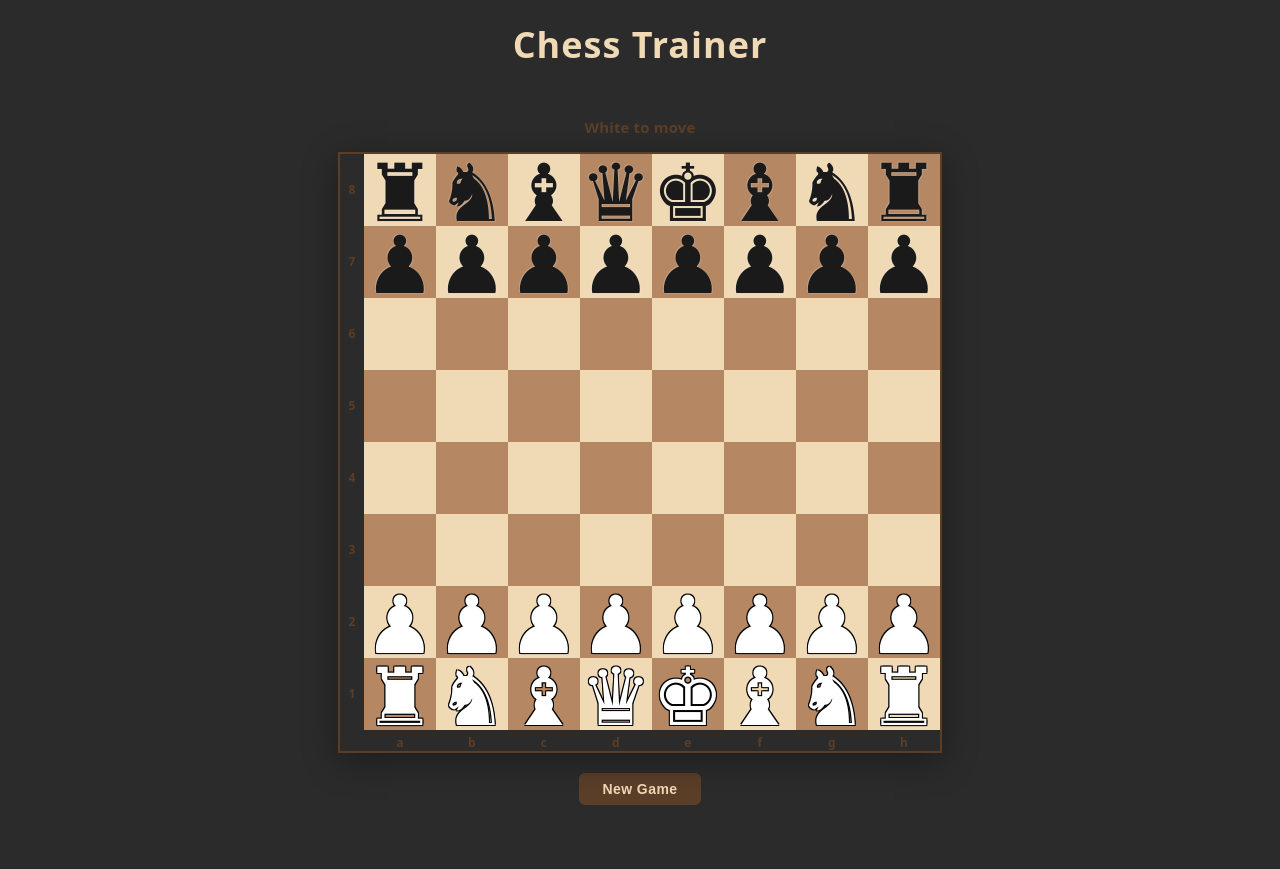
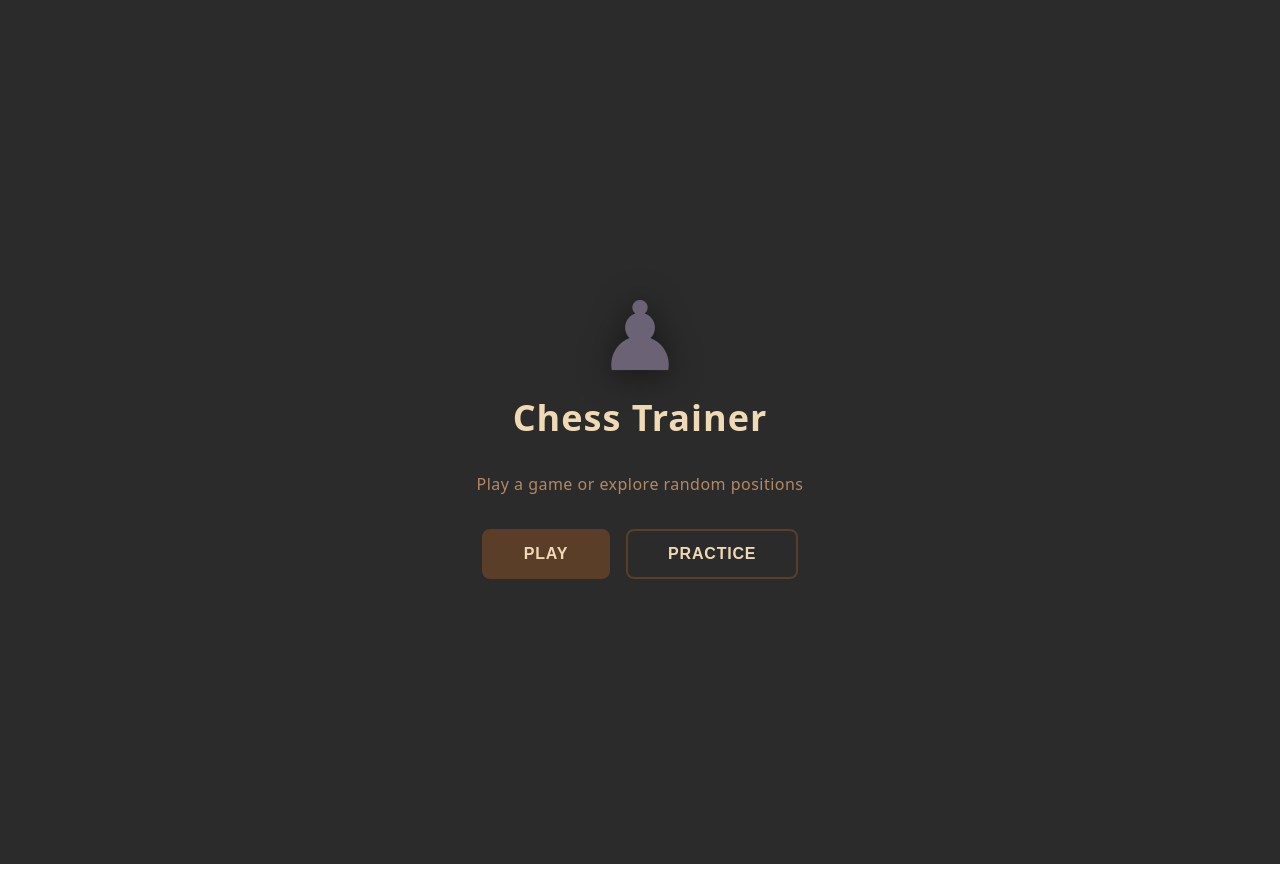
Before and after one commit to johnlouis567/ChessTrainer, a React (Vite) app: page / in a window 1280 px wide. Built offline with nearby package versions, Linux system fonts and the light colour scheme.

Commit message:
Add ChessBoardFactory for generating random board configurations

```diff
--- a/src/App.css
+++ b/src/App.css
@@ -14,3 +14,73 @@
   margin: 0 0 24px;
   letter-spacing: 1px;
 }
+
+/* Home page */
+
+.home {
+  display: flex;
+  flex-direction: column;
+  align-items: center;
+  justify-content: center;
+  gap: 16px;
+  flex: 1;
+  padding: 48px 16px;
+}
+
+.home__icon {
+  font-size: 96px;
+  line-height: 1;
+  margin-bottom: 8px;
+  filter: drop-shadow(0 4px 16px rgba(0, 0, 0, 0.5));
+}
+
+.home__title {
+  color: #f0d9b5;
+  font-size: 48px;
+  font-weight: 700;
+  margin: 0;
+  letter-spacing: 1px;
+}
+
+.home__subtitle {
+  color: #b58863;
+  font-size: 16px;
+  font-weight: 500;
+  margin: 0 0 16px;
+  letter-spacing: 0.03em;
+}
+
+.home__actions {
+  display: flex;
+  gap: 16px;
+}
+
+.home__btn {
+  padding: 14px 40px;
+  font-size: 16px;
+  font-weight: 700;
+  border-radius: 8px;
+  border: 2px solid #5a3e28;
+  cursor: pointer;
+  letter-spacing: 0.05em;
+  text-transform: uppercase;
+  transition: background-color 0.15s, color 0.15s;
+}
+
+.home__btn--play {
+  background-color: #5a3e28;
+  color: #f0d9b5;
+}
+
+.home__btn--play:hover {
+  background-color: #7a5538;
+}
+
+.home__btn--practice {
+  background-color: transparent;
+  color: #f0d9b5;
+}
+
+.home__btn--practice:hover {
+  background-color: rgba(240, 217, 181, 0.1);
+}
--- a/src/App.tsx
+++ b/src/App.tsx
@@ -1,11 +1,48 @@
-import { ChessBoard } from './components/ChessBoard';
+import { useState } from 'react';
+import { ChessBoard, BoardMode } from './components/ChessBoard';
 import './App.css';
 
+const AppView = {
+  Home:     'home',
+  Play:     'play',
+  Practice: 'practice',
+} as const;
+type AppView = typeof AppView[keyof typeof AppView];
+
 function App() {
+  const [view, setView] = useState<AppView>(AppView.Home);
+
+  if (view === AppView.Play) {
+    return (
+      <div className="app">
+        <ChessBoard mode={BoardMode.Play} onBack={() => setView(AppView.Home)} />
+      </div>
+    );
+  }
+
+  if (view === AppView.Practice) {
+    return (
+      <div className="app">
+        <ChessBoard mode={BoardMode.Practice} onBack={() => setView(AppView.Home)} />
+      </div>
+    );
+  }
+
   return (
     <div className="app">
-      <h1>Chess Trainer</h1>
-      <ChessBoard />
+      <div className="home">
+        <div className="home__icon">♟</div>
+        <h1 className="home__title">Chess Trainer</h1>
+        <p className="home__subtitle">Play a game or explore random positions</p>
+        <div className="home__actions">
+          <button className="home__btn home__btn--play" onClick={() => setView(AppView.Play)}>
+            Play
+          </button>
+          <button className="home__btn home__btn--practice" onClick={() => setView(AppView.Practice)}>
+            Practice
+          </button>
+        </div>
+      </div>
     </div>
   );
 }
--- a/src/components/ChessBoard.css
+++ b/src/components/ChessBoard.css
@@ -205,20 +205,39 @@
   border-color: #7fc97f;
 }
 
-.btn-reset {
+.board-actions {
+  display: flex;
+  gap: 10px;
   margin-top: 4px;
+}
+
+.btn-reset,
+.btn-back {
   padding: 8px 24px;
   font-size: 14px;
   font-weight: 600;
-  color: #f0d9b5;
-  background-color: #5a3e28;
-  border: none;
   border-radius: 6px;
   cursor: pointer;
   letter-spacing: 0.03em;
   transition: background-color 0.15s;
 }
 
+.btn-reset {
+  color: #f0d9b5;
+  background-color: #5a3e28;
+  border: none;
+}
+
 .btn-reset:hover {
   background-color: #7a5538;
 }
+
+.btn-back {
+  color: #f0d9b5;
+  background-color: transparent;
+  border: 2px solid #5a3e28;
+}
+
+.btn-back:hover {
+  background-color: rgba(240, 217, 181, 0.1);
+}
--- a/src/components/ChessBoard.tsx
+++ b/src/components/ChessBoard.tsx
@@ -2,6 +2,7 @@ import { useRef, useState, useCallback } from 'react';
 import { PieceType } from '../types/chess';
 import type { PieceColor } from '../types/chess';
 import { Game, GameStatus } from '../engine/Game';
+import { ChessBoardFactory } from '../engine/ChessBoardFactory';
 import type { Position } from '../engine/pieces';
 import { playSelect, playMove, playCapture } from '../audio/sounds';
 import './ChessBoard.css';
@@ -26,6 +27,17 @@ const PROMOTION_CHOICES: PieceType[] = [
 
 const FILES = ['a', 'b', 'c', 'd', 'e', 'f', 'g', 'h'];
 const RANKS = ['8', '7', '6', '5', '4', '3', '2', '1'];
+
+export const BoardMode = {
+  Play:     'play',
+  Practice: 'practice',
+} as const;
+export type BoardMode = typeof BoardMode[keyof typeof BoardMode];
+
+interface ChessBoardProps {
+  mode?: BoardMode;
+  onBack?: () => void;
+}
 
 interface AnimMove { from: Position; to: Position }
 interface AnimInfo { moves: AnimMove[]; key: number }
@@ -58,9 +70,11 @@ function PromotionPicker({
   );
 }
 
-export function ChessBoard() {
+export function ChessBoard({ mode = BoardMode.Play, onBack }: ChessBoardProps) {
+  const createGame = () => mode === BoardMode.Practice ? ChessBoardFactory.generate() : new Game();
+
   const gameRef = useRef<Game | null>(null);
-  if (!gameRef.current) gameRef.current = new Game();
+  if (!gameRef.current) gameRef.current = createGame();
   const game = gameRef.current;
 
   const [, forceUpdate] = useState(0);
@@ -138,7 +152,7 @@ export function ChessBoard() {
   };
 
   const handleReset = () => {
-    gameRef.current = new Game();
+    gameRef.current = createGame();
     setSelected(null);
     setLegalMoves([]);
     setAnimInfo(null);
@@ -231,7 +245,12 @@ export function ChessBoard() {
         )}
       </div>
 
-      <button className="btn-reset" onClick={handleReset}>New Game</button>
+      <div className="board-actions">
+        {onBack && <button className="btn-back" onClick={onBack}>← Back</button>}
+        <button className="btn-reset" onClick={handleReset}>
+          {mode === BoardMode.Practice ? 'New Position' : 'New Game'}
+        </button>
+      </div>
     </div>
   );
 }
--- /dev/null
+++ b/src/engine/ChessBoardFactory.ts
@@ -0,0 +1,44 @@
+import { PieceType } from '../types/chess';
+import { Game, GameStatus } from './Game';
+import type { Position } from './pieces';
+
+export class ChessBoardFactory {
+  static generate(numMoves = 40): Game {
+    const game = new Game();
+
+    for (let i = 0; i < numMoves; i++) {
+      if (game.status === GameStatus.Checkmate || game.status === GameStatus.Stalemate) break;
+
+      const moves = ChessBoardFactory.allLegalMoves(game);
+      if (moves.length === 0) break;
+
+      const { from, to } = moves[Math.floor(Math.random() * moves.length)];
+      game.makeMove(from, to);
+
+      if (game.pendingPromotion) {
+        game.promote(PieceType.Queen);
+      }
+    }
+
+    return game;
+  }
+
+  static generateMany(count: number, numMoves = 40): Game[] {
+    return Array.from({ length: count }, () => ChessBoardFactory.generate(numMoves));
+  }
+
+  private static allLegalMoves(game: Game): { from: Position; to: Position }[] {
+    const moves: { from: Position; to: Position }[] = [];
+    for (let r = 0; r < 8; r++) {
+      for (let c = 0; c < 8; c++) {
+        const piece = game.board[r][c];
+        if (!piece || piece.color !== game.currentTurn) continue;
+        const from: Position = { row: r, col: c };
+        for (const to of game.getLegalMoves(from)) {
+          moves.push({ from, to });
+        }
+      }
+    }
+    return moves;
+  }
+}
```
